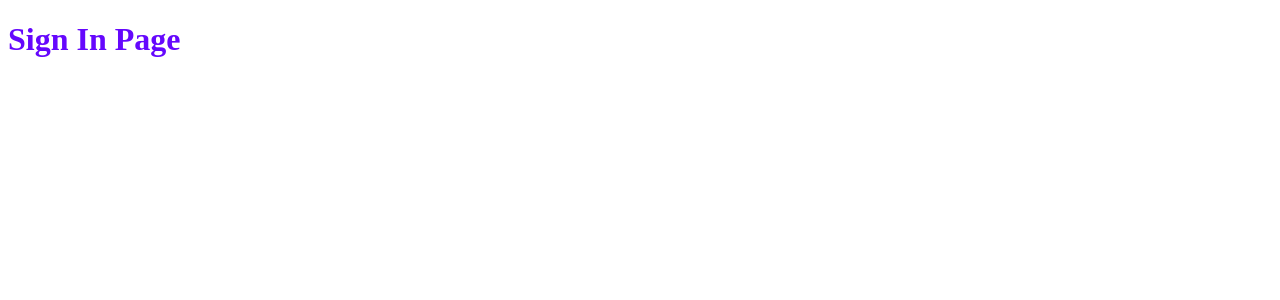
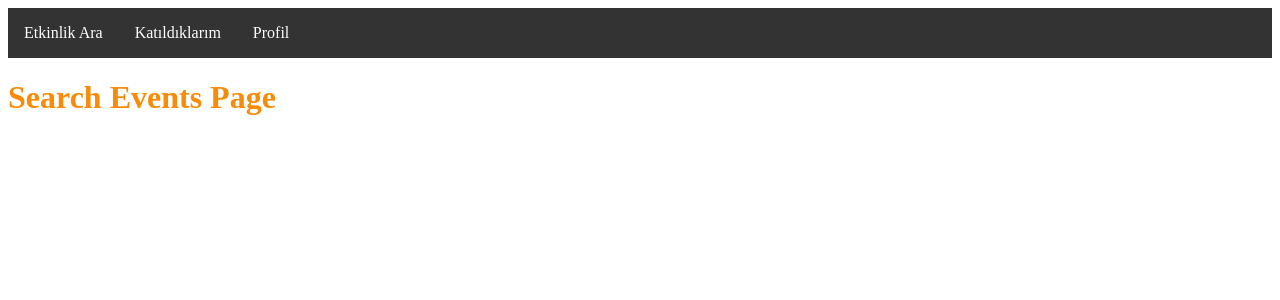
Before and after one commit to mrkaraaslan/db-ituevent, a Flask app: page / in a window 1280 px wide. Shown: the top 300 px of the page. Run offline with Flask 2, Linux system fonts and the light colour scheme.

Commit message:
template html for App

```diff
--- a/server.py
+++ b/server.py
@@ -2,10 +2,29 @@ from flask import Flask, render_template
 
 app = Flask(__name__)
 
-@app.route("/")
+@app.route("/sign_in")
 def sign_in_page():
     return render_template("Sign/sign_in.html")
 
+@app.route("/sign_up")
+def sign_up_page():
+    return render_template("Sign/sign_up.html")
+
+@app.route("/forgot_password")
+def forgot_password_page():
+    return render_template("Sign/forgot_password.html")
+
+@app.route("/")
+def search_events_page():
+    return render_template("App/search_events.html")
+
+@app.route("/attended_events")
+def attended_events_page():
+    return render_template("App/attended_events.html")
+
+@app.route("/profile")
+def profile_page():
+    return render_template("App/profile.html")
 
 if __name__ == "__main__":
     app.run(host="0.0.0.0", port=8080, debug=True)
--- a/static/itu_event.css
+++ b/static/itu_event.css
@@ -1,3 +1,27 @@
 h1 {
-    color: #6507fd;
+    color: #f88b07;
 }
+
+ul {
+    list-style-type: none;
+    margin: 0;
+    padding: 0;
+    overflow: hidden;
+    background-color: #333333;
+  }
+
+  li {
+    float: left;
+  }
+
+  li a {
+    display: block;
+    color: white;
+    text-align: center;
+    padding: 16px;
+    text-decoration: none;
+  }
+
+  li a:hover {
+    background-color: #111111;
+  }
--- /dev/null
+++ b/templates/App/app_temp.html
@@ -0,0 +1,21 @@
+<!DOCTYPE html>
+<html lang="en">
+  <head>
+    <meta charset="utf-8"/>
+    <title>{% block title %}{% endblock %}</title>
+    <link rel="stylesheet" href="{{ url_for('static', filename='itu_event.css')}}"/>
+  </head>
+  <body>
+      <div>
+        <ul>
+          <li><a href="{{url_for('search_events_page')}}">Etkinlik Ara</a></li>
+          <li><a href="{{url_for('attended_events_page')}}">Katıldıklarım</a></li>
+          <li><a href="{{url_for('profile_page')}}">Profil</a></li>
+        </ul>
+      </div>
+
+      <div>
+        {% block content %}{% endblock %}
+      </div>
+  </body>
+</html>
--- a/templates/App/attended_events.html
+++ b/templates/App/attended_events.html
@@ -0,0 +1,5 @@
+{% extends "App/app_temp.html" %}
+{% block title %}Attended Events{% endblock %}
+{% block content %}
+    <h1>Attended Events Page</h1>
+{% endblock %}
--- a/templates/App/profile.html
+++ b/templates/App/profile.html
@@ -0,0 +1,5 @@
+{% extends "App/app_temp.html" %}
+{% block title %}Profile{% endblock %}
+{% block content %}
+    <h1>Profile Page</h1>
+{% endblock %}
--- /dev/null
+++ b/templates/App/search_events.html
@@ -0,0 +1,5 @@
+{% extends "App/app_temp.html" %}
+{% block title %}Search Events{% endblock %}
+{% block content %}
+    <h1>Search Events Page</h1>
+{% endblock %}
```
Also changed, not shown: templates/App/search_event.html (deleted), 1 other file.
